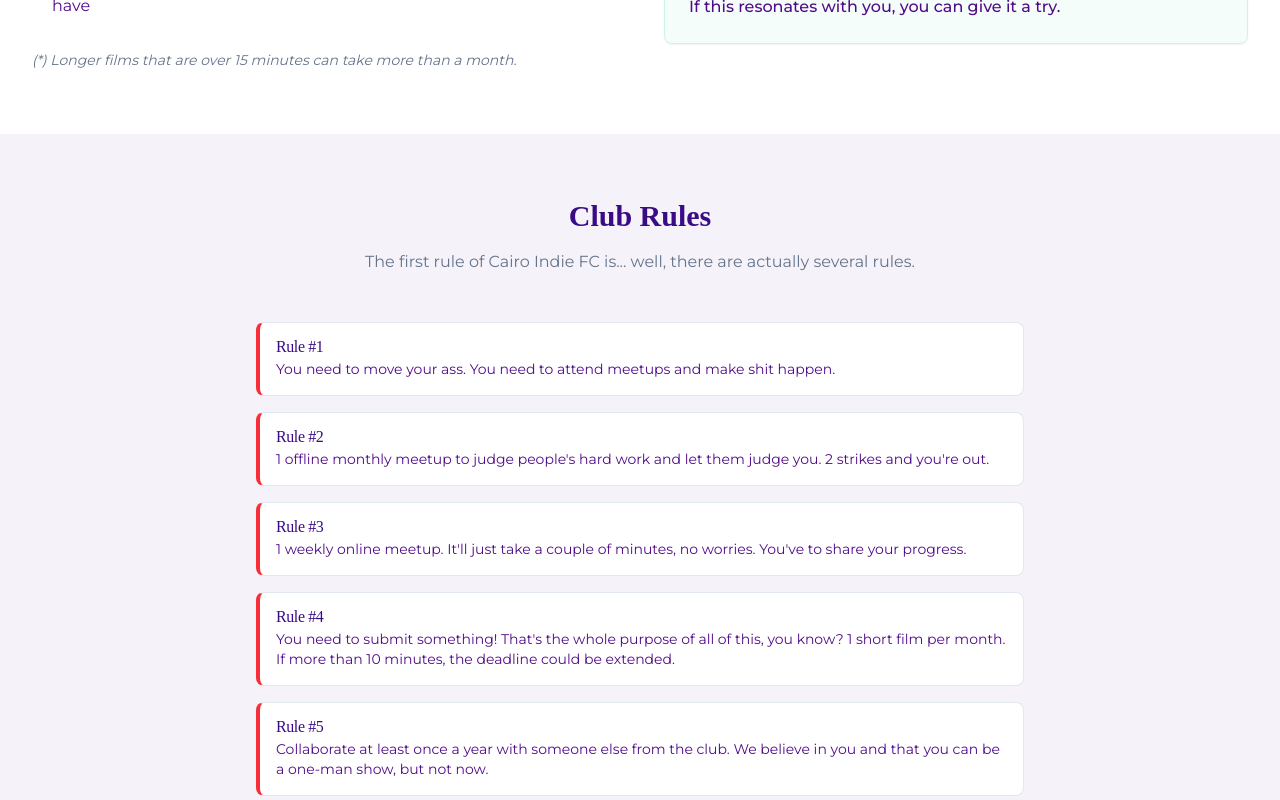
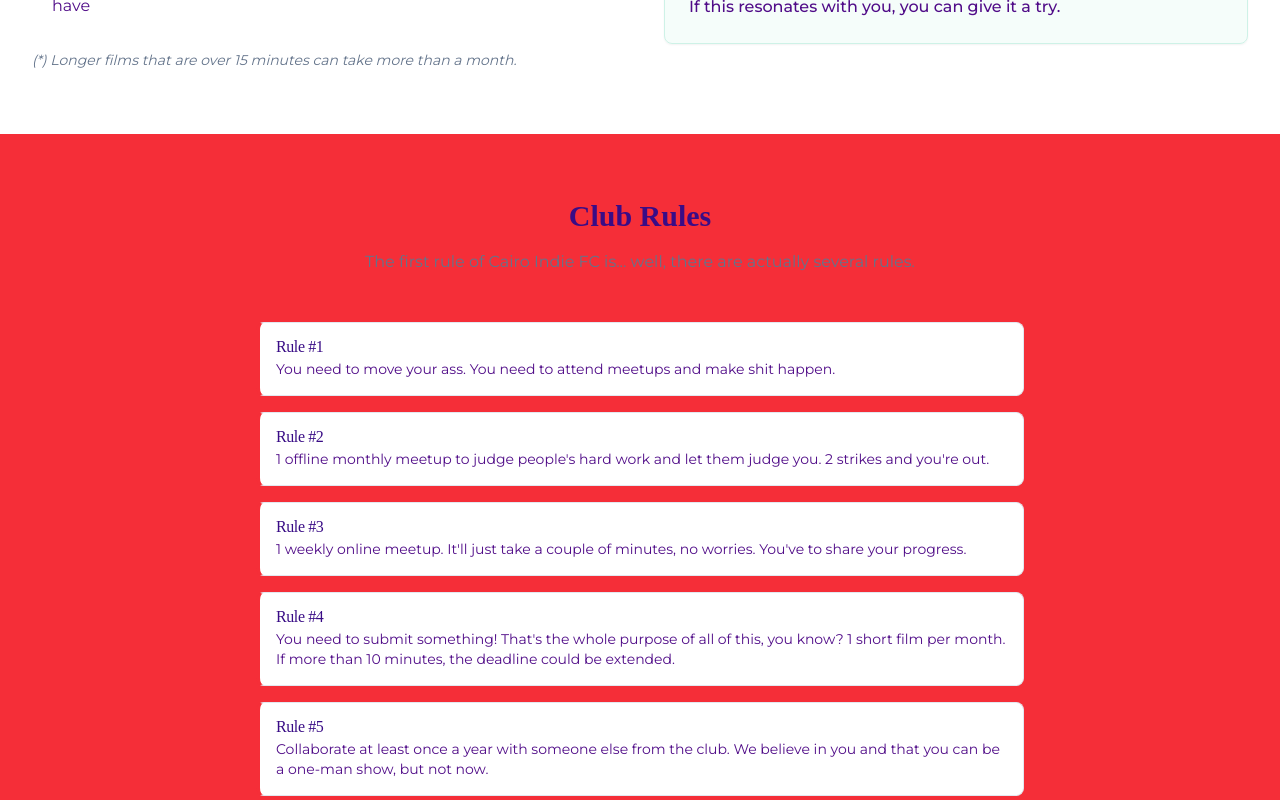
Before and after one commit to MichaelKMalak/cairo-indie, a React (Vite) app: page / in a window 1280 px wide. Shown: the part 1960-2760 px from the top of the page. Built offline with nearby package versions, Linux system fonts and the light colour scheme; a web font is replaced by a local one.

Commit message:
Visual edit in Lovable
Edited UI in Lovable

```diff
--- a/src/components/Rules.tsx
+++ b/src/components/Rules.tsx
@@ -1,9 +1,6 @@
-
 import { Alert, AlertDescription, AlertTitle } from "@/components/ui/alert";
-
 const Rules = () => {
-  return (
-    <section id="rules" className="py-16 bg-[#390c86]/5">
+  return <section id="rules" className="py-16 bg-[#f52e38]">
       <div className="container">
         <div className="text-center mb-12">
           <h2 className="text-3xl font-gunterz font-bold mb-4 text-[#390c86]">Club Rules</h2>
@@ -51,8 +48,6 @@ const Rules = () => {
           </Alert>
         </div>
       </div>
-    </section>
-  );
+    </section>;
 };
-
 export default Rules;
```
